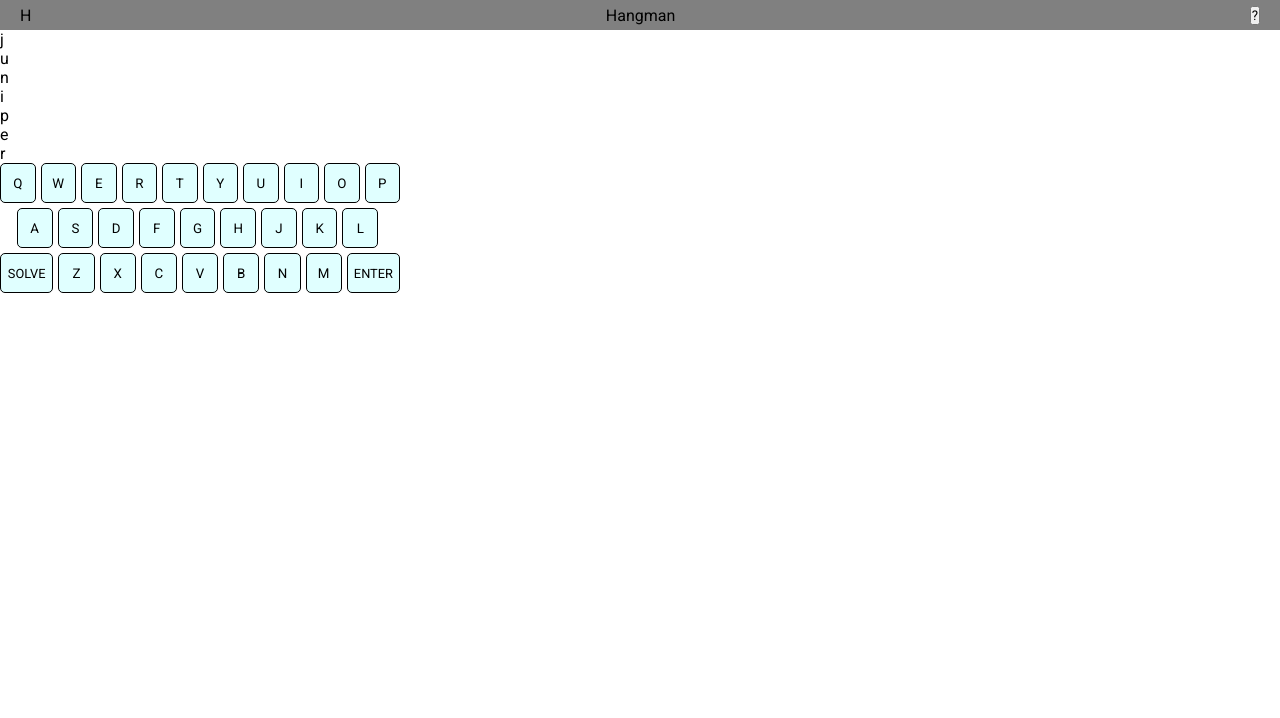
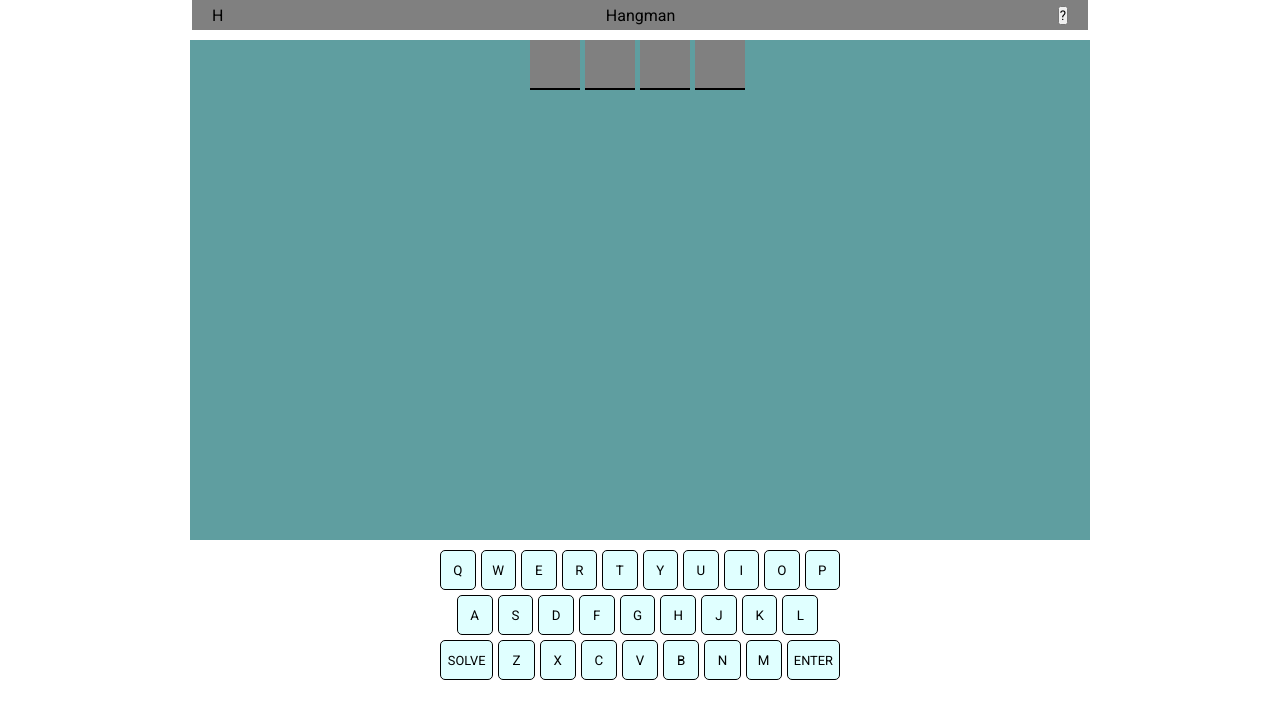
Before and after one commit to adriapujol/hangman, a React (Create React App) app: page / in a window 1280 px wide. Shown: the top 718 px of the page. Built offline with nearby package versions, Linux system fonts and the light colour scheme.

Commit message:
word showing when guessing right

```diff
--- a/src/App.jsx
+++ b/src/App.jsx
@@ -8,9 +8,10 @@ function App() {
 
   const [lives, setLives] = useState(8);
   const [gameOver, setGameOver] = useState(false);
-  const [word, setWord] = useState("juniper");
+  const [word, setWord] = useState("pana");
   const [correctGuesses, setCorrectGuesses] = useState([]);
   const [wrongGuesses, setWrongGuesses] = useState([]);
+
 
   const keys1 = ["q", "w", "e", "r", "t", "y", "u", "i", "o", "p"];
   const keys2 = ["a", "s", "d", "f", "g", "h", "j", "k", "l"];
@@ -18,14 +19,20 @@ function App() {
 
   const validInput = new RegExp('[aA-zZ]');
 
+
+
+  const letters = word.split("");
+  const uniqueLetters = [...new Set(letters)];
+
+
   useEffect(() => {
     window.addEventListener("keypress", handleKeyPress);
     return () => window.removeEventListener("keypress", handleKeyPress);
-  });
+  }, []);
 
   useEffect(() => {
     if (!gameOver) {
-      checkWin(word, correctGuesses);
+      checkWin(uniqueLetters, correctGuesses);
       if (lives === 0) {
         console.log("LOSE!")
         setGameOver(true);
@@ -35,9 +42,7 @@ function App() {
   }, [correctGuesses, gameOver]);
 
 
-  const letters = word.split("");
 
-  console.log(letters);
 
   const handleKeyPress = (e) => {
     e.preventDefault();
@@ -48,14 +53,15 @@ function App() {
     checkLetter(e.target.value);
   }
 
-  const checkWin = (word, rightGuesses) => {
-    if (word.length === rightGuesses.length) {
+  const checkWin = (uniqueLetters, rightGuesses) => {
+    if (uniqueLetters.length === rightGuesses.length) {
       console.log("YOU WIN");
     }
   }
 
   const checkLetter = (letter) => {
     let letterFormated = letter.toLowerCase();
+
     if (letterFormated.match(validInput) && !correctGuesses.includes(letterFormated) && !wrongGuesses.includes(letterFormated)) {
 
       if (letters.includes(letterFormated)) {
@@ -70,15 +76,22 @@ function App() {
   return (
     <div className="wrapper">
       <nav className='nav'>
-        <div className="logo">H</div>
-        <div className="title">Hangman</div>
-        <button className="info">?</button>
+        <div className="nav-content">
+          <div className="logo">H</div>
+          <div className="title">Hangman</div>
+          <button className="info">?</button>
+        </div>
       </nav>
       <section className="game">
         <div className="word">
           {
             letters.map((letter, index) => {
-              return <div className={`letter l${index}`} key={index}>{letter}</div>
+              const toShow = correctGuesses.includes(letter);
+              return (
+                <div className="letter-box" key={index}>
+                  <div className={toShow ? "show" : "hide"} >{letter}</div>
+                </div>
+              )
             })
           }
         </div>
--- a/src/App.scss
+++ b/src/App.scss
@@ -1,24 +1,72 @@
 .wrapper {
     width: 100%;
     height: 100vh;
+    display: flex;
+    flex-direction: column;
+    align-items: center;
 }
 
 .nav {
     width: 100%;
-    height: 30px;
     display: flex;
-    justify-content: space-between;
+    justify-content: center;
     align-items: center;
-    background-color: grey;
-    padding: 0px 20px;
+
+    .nav-content {
+        width: 70%;
+        height: 30px;
+        display: flex;
+        justify-content: space-between;
+        align-items: center;
+        background-color: grey;
+        padding: 0px 20px;
+    }
 }
 
 .game {
+    width: 100%;
+    max-width: 900px;
+    height: 500px;
+    margin: 10px 0px;
 
+    display: flex;
+    flex-direction: column;
+    align-items: center;
+
+    background-color: cadetblue;
+
+    .word {
+        display: flex;
+        justify-content: center;
+        font-size: 2rem;
+        width: 100%;
+        max-width: 600px;
+
+        .letter-box {
+            background-color: grey;
+            display: flex;
+            justify-content: center;
+            align-items: center;
+            height: 50px;
+            width: 50px;
+            margin-right: 5px;
+            border-bottom: 2px solid black;
+
+            .hide {
+                display: none;
+            }
+
+            .show {
+                display: block;
+            }
+        }
+
+    }
 }
 
 .keyboard {
     max-width: 400px;
+    width: 90%;
     display: block;
 
     .row {
```
